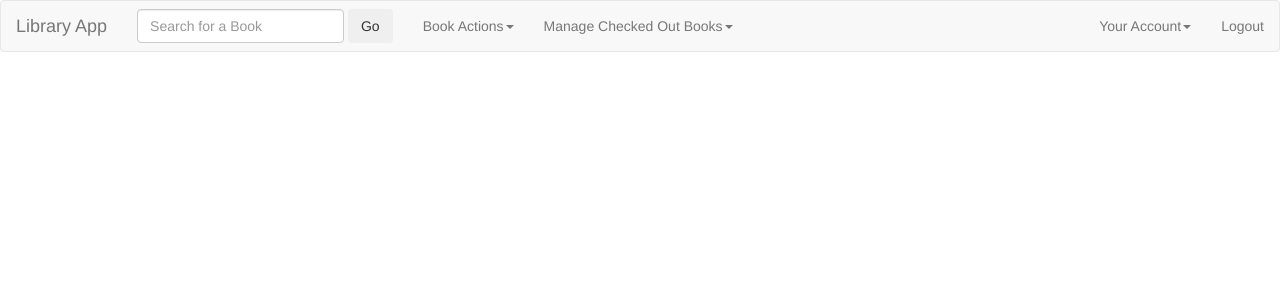
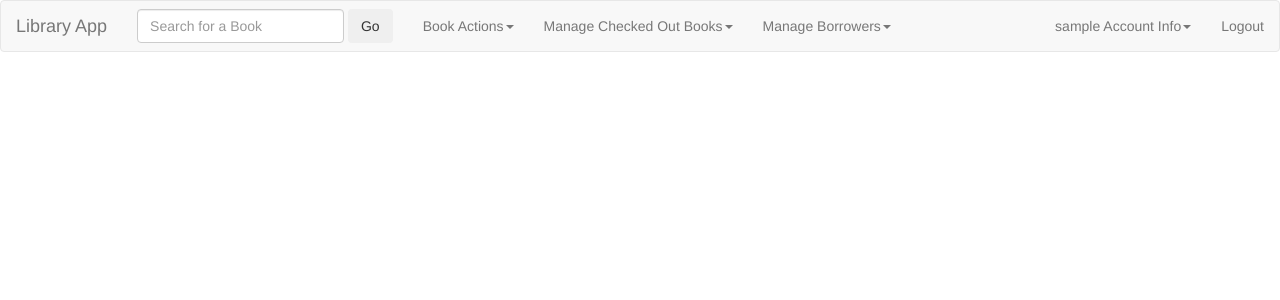
Before and after one commit to wywong/CS304, a Flask app: a page that uses templates/index.html in a window 1280 px wide. Shown: the top 300 px of the page. Run offline with Flask 2, Linux system fonts and the light colour scheme; some libraries are stand-ins or nearby versions.

Commit message:
add borrower option added to drop down basic instructions to install python packages

```diff
--- a/templates/index.html
+++ b/templates/index.html
@@ -31,8 +31,6 @@
 				<ul class="dropdown-menu">
 				<li><a href="#">Check out a Book</a></li>
 				<li><a href="#">Place a Book on Hold</a></li>
-				<li class="divider" id = "reserve_a_book"></li>
-				<li><a href="#">Place a Book on Reserve</a></li>
 				</ul>
 			</li>
 
@@ -45,6 +43,13 @@
 				</ul>
 			</li>
 
+			<li class="dropdown">
+			<a href="#" class="dropdown-toggle" data-toggle="dropdown">Manage Borrowers<b class="caret"></b></a>
+				<ul class = "dropdown-menu">
+					<li><a href="#">Add Borrower</a></li>
+				</ul>
+			</li>
+
 			{% if accType == 'librarian' %}
 			<li class="dropdown">
 			<a href="#" class="dropdown-toggle" data-toggle="dropdown">Manage Library<b class="caret"></b></a>
@@ -53,30 +58,29 @@
 					<li><a href="#">Remove a Book from the Library</a></li>
 					<li class="divider" id = "popular_books"></li>
 					<li><a href="#">View Top Books</a></li>
-
 				</ul>
 			</li>
-			{% else %}
 			{% endif %}
 			</ul>
 
 
 			<ul class="nav navbar-nav navbar-right">
+			{% if user %}
 				<li class="dropdown">
-					<a href="#" class="dropdown-toggle" data-toggle="dropdown">Your Account<b class="caret"></b></a>
+				<a href="#" class="dropdown-toggle" data-toggle="dropdown">{{ user }} Account Info<b class="caret"></b></a>
 					<ul class="dropdown-menu">
-			<li><a href="#">View Your Currently Checked Out Books</a></li>
+						<li><a href="#">View Your Currently Checked Out Books</a></li>
 						<li><a href="#">View Current Fines</a></li>
-			<li><a href="#">Personal Info</a></li>
+						<li><a href="#">Personal Info</a></li>
 					</ul>
 				</li>
-		{% if user %}
-		<li><a href="/logout">Logout</a></li>
-		{% else %}
-		<li><a href="/login">Login</a></li>
-		{% endif %}
 
+				<li><a href="/logout">Logout</a></li>
+			{% else %}
+				<li><a href="/login">Login</a></li>
+			{% endif %}
 			</ul>
+
 
 	</div><!-- /.container-fluid -->
 </nav>
```
Also changed, not shown: README.md.
